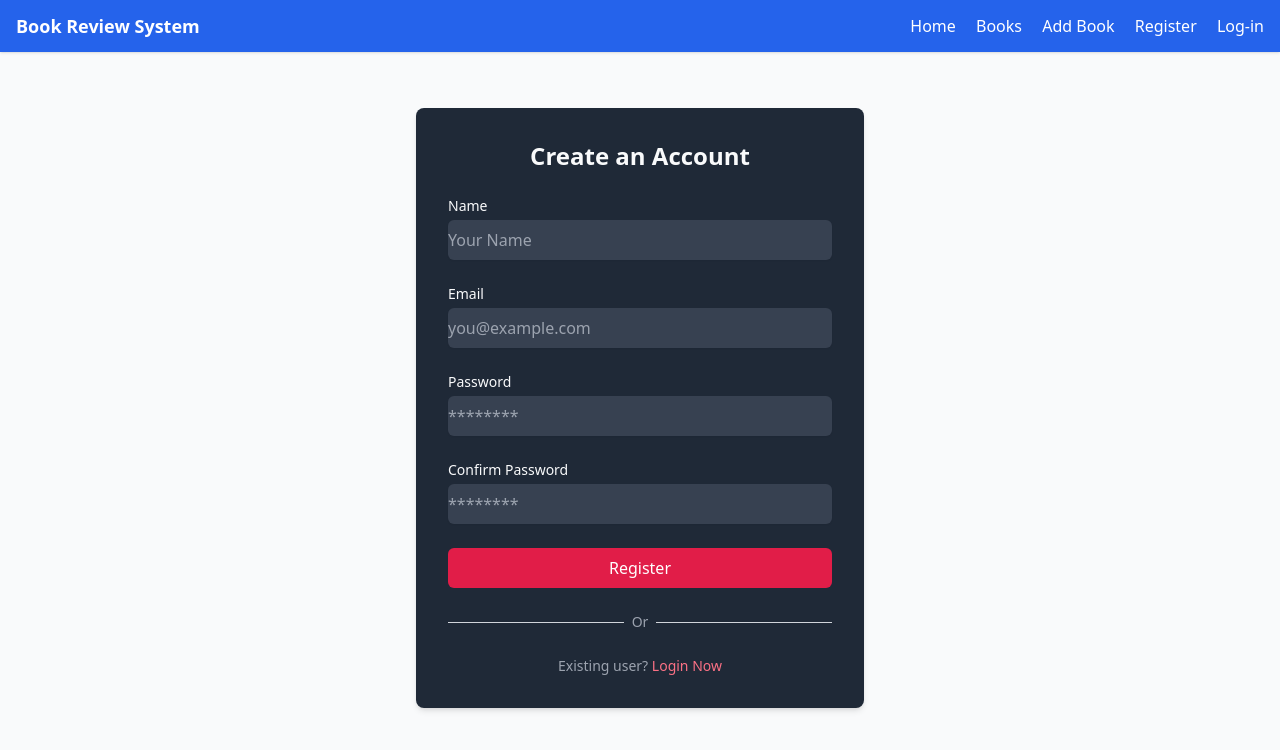
After one commit to ratanhalder888/book_review_system, a Django app: page /registration/ in a window 1280 px wide. The commit adds this page. Shown: the top 750 px of the page. Run offline with Django 5.2, Linux system fonts and the light colour scheme; some libraries are stand-ins or nearby versions.

Commit message:
add login page and registration page

```diff
--- a/book/templates/book/base.html
+++ b/book/templates/book/base.html
@@ -59,8 +59,8 @@
           <a href="{% url 'home-page' %}" class="hover:text-gray-200">Home</a>
           <a href="{% url 'book-list' %}" class="hover:text-gray-200">Books</a>
           <a href="{% url 'book-create' %}" class="hover:text-gray-200">Add Book</a>
-          <a href="#" class="hover:text-gray-200">Register</a>
-          <a href="#" class="hover:text-gray-200">Log-in</a>
+          <a href="{% url 'registration-page' %}" class="hover:text-gray-200">Register</a>
+          <a href="{% url 'login-page' %}" class="hover:text-gray-200">Log-in</a>
         </div>
       </div>
     </nav>
--- /dev/null
+++ b/book/templates/book/registration.html
@@ -0,0 +1,70 @@
+{% extends "book/base.html" %}
+{% load static %}
+{% block title %}Register{% endblock title %}
+
+{% block content %}
+<div class="flex items-center justify-center px-4 py-8">
+    <div class="w-full max-w-md p-8 space-y-6 bg-gray-800 rounded-lg shadow-md">
+        <h2 class="text-2xl font-bold text-center text-gray-50">Create an Account</h2>
+        <form action="% url 'register' %" method="post"
+            class="space-y-6" novalidate>
+            {% csrf_token %}
+
+            <!-- Name Field-->
+            <div>
+                <label for="name" class="block text-sm font-medium text-gray-50">Name</label>
+                <input type="text" name="name" id="name" class="block w-full mt-1
+                 border-gray-300 rounded-md shadow-sm bg-gray-700 py-2"
+                 placeholder="Your Name" required>
+            </div>
+
+            <!-- Email Field-->
+             <div>
+                <label for="email" class="block text-sm font-medium text-gray-50">Email</label>
+                <input type="email" name="email" id="email" class="block w-full mt-1
+                 border-gray-300 rounded-md shadow-sm bg-gray-700 py-2"
+                 placeholder="you@example.com" required>
+            </div>
+
+            <!-- Password Field-->
+             <div>
+                <label for="password" class="block text-sm font-medium text-gray-50">Password</label>
+                <input type="password" name="password" id="password" class="block w-full mt-1
+                 border-gray-300 rounded-md shadow-sm bg-gray-700 py-2"
+                 placeholder="********" required>
+            </div>
+
+            <!-- Confirm Password Field-->
+             <div>
+                <label for="confirm_password" class="block text-sm font-medium text-gray-50">Confirm Password</label>
+                <input type="confirm_password" name="confirm_password" id="confirm_password" class="block w-full mt-1
+                 border-gray-300 rounded-md shadow-sm bg-gray-700 py-2"
+                 placeholder="********" required>
+            </div>
+
+            <!-- Register Button -->
+             <button type="submit" class="w-full px-4 py-2 text-white bg-rose-600 rounded-md
+              hover:bg-rose-700 focus:outline-none focus:bg-rose-700">Register</button>
+        </form>
+
+        <!-- Divider -->
+         <div class="relative mt-6">
+            <div class="absolute inset-0 flex items-center">
+                <div class="w-full border-t border-gray-300"></div>
+            </div>
+            <div class="relative flex justify-center text-sm">
+                <span class="px-2 bg-gray-800 text-gray-400">Or</span>
+            </div>
+         </div>
+
+         <!-- Login Link -->
+          <div class="text-center">
+            <p class="text-sm text-gray-400">
+                Existing user?
+                <a href="{% url 'login-page' %}" class="text-rose-400 hover:underline">Login Now</a>
+            </p>
+          </div>
+
+    </div>
+</div>
+{% endblock content %}
--- a/book/urls.py
+++ b/book/urls.py
@@ -4,6 +4,8 @@ from book import views
 urlpatterns = [
     path('', views.book_list, name='book-list'),
     path('home/', views.home_page, name='home-page'),
+    path('login/', views.login_page, name='login-page'),
+    path('registration/', views.registration_page, name='registration-page'),
     path('book/<int:pk>/', views.book_detail, name='book-detail'),
     path('book/new/', views.book_create, name='book-create'),
     path('book/<int:pk>/edit/', views.book_update, name='book-update'),
--- a/book/views.py
+++ b/book/views.py
@@ -53,3 +53,9 @@ def book_delete(request, pk):
 
 def home_page(request):
     return render(request, 'book/home.html')
+
+def registration_page(request):
+    return render(request, 'book/registration.html')
+
+def login_page(request):
+    return render(request, "book/login.html")
```
Also changed, not shown: book/templates/book/login.html (added, +54 -0 lines), book/templates/book/register.html (deleted, +0 -31 lines), requirements.txt (added, +80 -0 lines).
